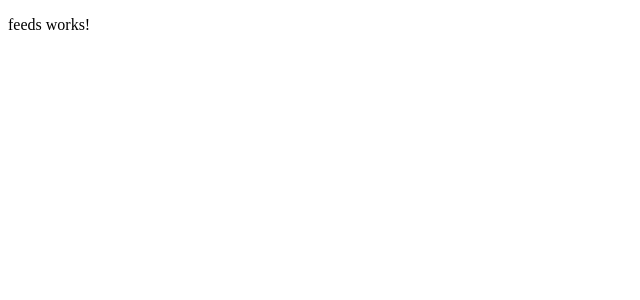
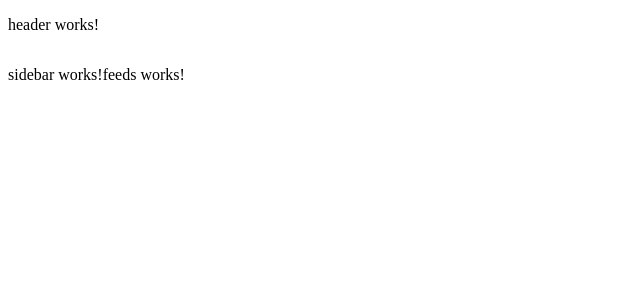
Before and after one commit to thegeekydev/bannerflow-feeds, an Angular app: page / in a window 1280 px wide. Shown: the top 300 px of the page, without its empty margins (0-640 px from the left). Built offline with nearby package versions, Linux system fonts and the light colour scheme; no server answers.

Commit message:
added core components(header,sidebar) and added those in the app layout

```diff
--- a/src/app/app.component.html
+++ b/src/app/app.component.html
@@ -1 +1,5 @@
-<router-outlet></router-outlet>
+<app-header></app-header>
+<main>
+  <app-sidebar></app-sidebar>
+  <router-outlet></router-outlet>
+</main>
--- a/src/app/app.component.scss
+++ b/src/app/app.component.scss
@@ -0,0 +1,3 @@
+main{
+  display: flex;
+}
--- /dev/null
+++ b/src/app/core/header/header.component.html
@@ -0,0 +1 @@
+<p>header works!</p>
--- /dev/null
+++ b/src/app/core/header/header.component.ts
@@ -0,0 +1,15 @@
+import { Component, OnInit } from '@angular/core';
+
+@Component({
+  selector: 'app-header',
+  templateUrl: './header.component.html',
+  styleUrls: ['./header.component.scss']
+})
+export class HeaderComponent implements OnInit {
+
+  constructor() { }
+
+  ngOnInit() {
+  }
+
+}
--- /dev/null
+++ b/src/app/core/sidebar/sidebar.component.html
@@ -0,0 +1 @@
+<p>sidebar works!</p>
--- /dev/null
+++ b/src/app/core/sidebar/sidebar.component.ts
@@ -0,0 +1,15 @@
+import { Component, OnInit } from '@angular/core';
+
+@Component({
+  selector: 'app-sidebar',
+  templateUrl: './sidebar.component.html',
+  styleUrls: ['./sidebar.component.scss']
+})
+export class SidebarComponent implements OnInit {
+
+  constructor() { }
+
+  ngOnInit() {
+  }
+
+}
```
Also changed, not shown: src/app/app.module.ts (+12 -13 lines), src/app/core/core.module.ts (added, +14 -0 lines), src/app/core/header/header.component.scss (added), src/app/core/sidebar/sidebar.component.scss (added), 2 other files (tests, documents, lock files or other folders).
